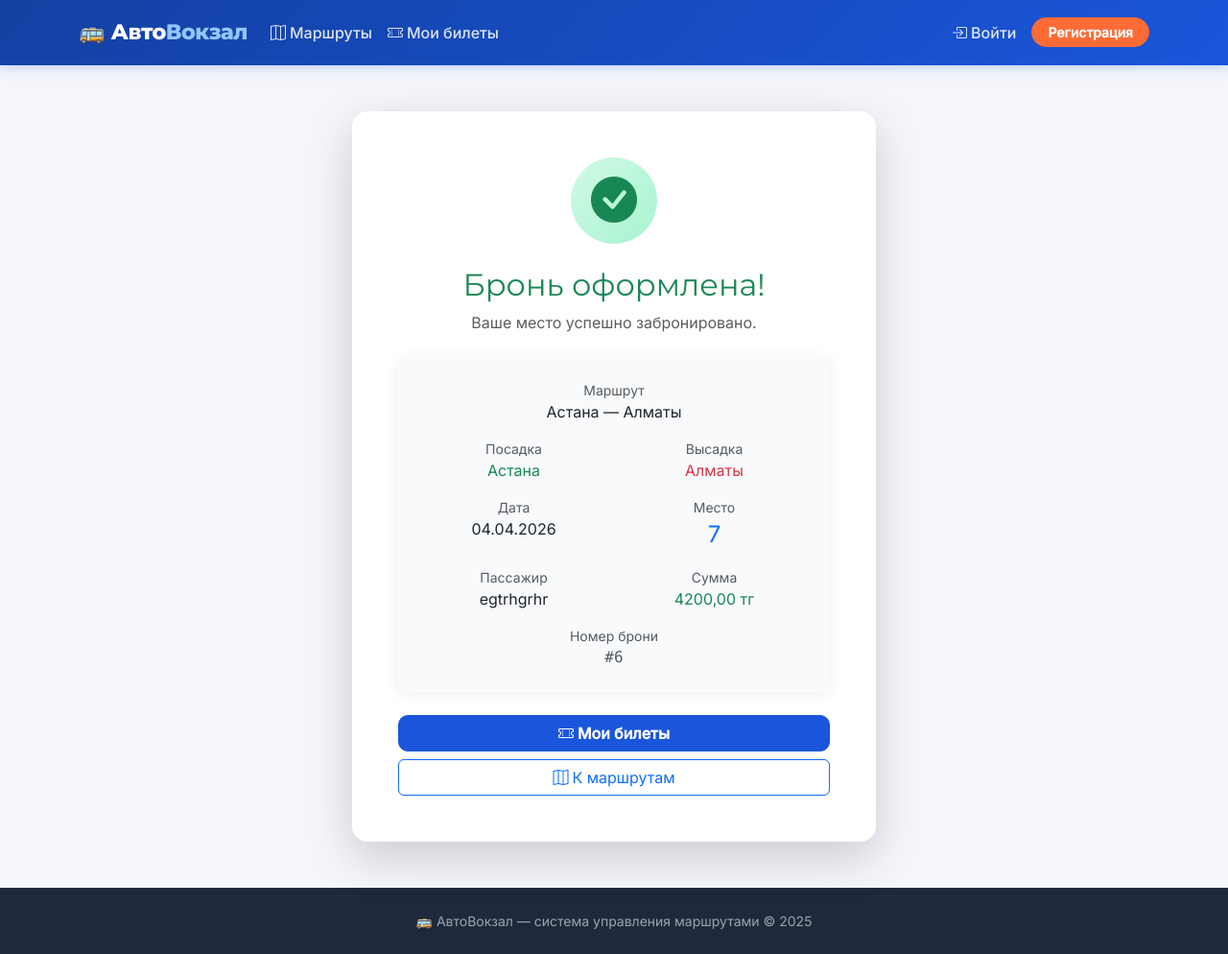
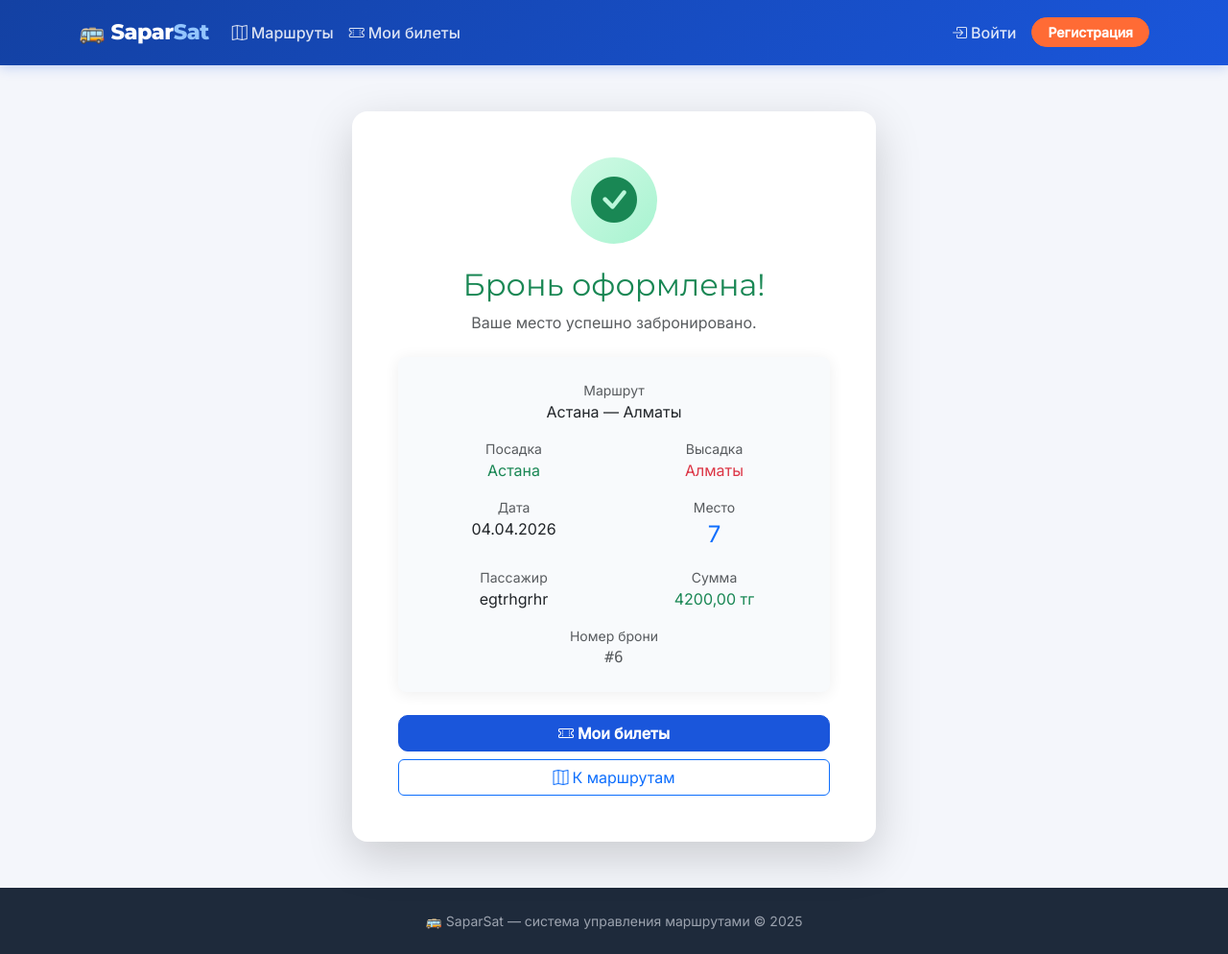
Before and after one commit to asanElzhanov/bus_station, a Django app: page /bookings/confirm/6/ in a window 1280 px wide. Shown: the whole page at 96% size. Run offline with Django 4.2, Linux system fonts and the light colour scheme; data comes from the database, SQL or seed files in the repository.

Commit message:
changed name in header and footer

```diff
--- a/templates/base.html
+++ b/templates/base.html
@@ -172,7 +172,7 @@
     <nav class="navbar navbar-expand-lg">
         <div class="container">
             <a class="navbar-brand" href="{% url 'routes:list' %}">
-                🚌 Авто<span>Вокзал</span>
+                🚌 Sapar<span>Sat</span>
             </a>
             <button class="navbar-toggler border-0" type="button" data-bs-toggle="collapse" data-bs-target="#navMain">
                 <span class="navbar-toggler-icon"></span>
@@ -264,7 +264,7 @@
     <!-- ── Footer ── -->
     <footer>
         <div class="container text-center">
-            <p class="mb-0">🚌 АвтоВокзал &mdash; система управления маршрутами &copy; 2025</p>
+            <p class="mb-0">🚌 Sapar<Span>Sat</Span> &mdash; система управления маршрутами &copy; 2025</p>
         </div>
     </footer>
 
```
